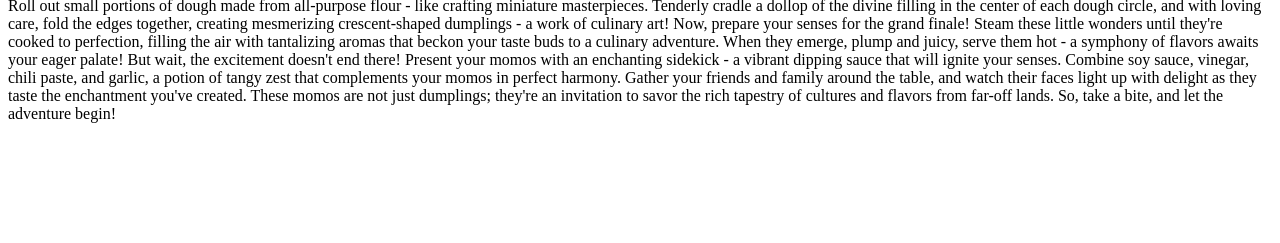
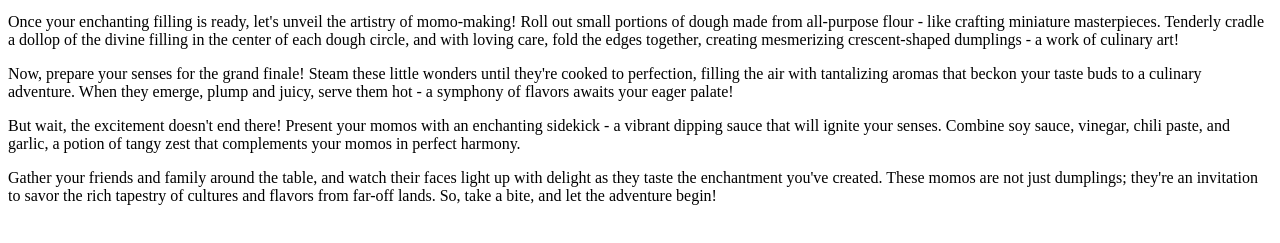
Before and after one commit to Gunjayasgtm/Odin-recipes, a plain HTML site: page receipes/momo.html in a window 1280 px wide. Shown: the part 401-644 px from the top of the page. Drawn offline with Linux system fonts and the light colour scheme.

Commit message:
adding recipes

```diff
--- a/receipes/momo.html
+++ b/receipes/momo.html
@@ -9,14 +9,14 @@
     <h1>Momo</h1>
     <img src="../images/momo.jpg">
     <h1>Receipe</h1>
-    <p>Transport your taste buds to the mystical lands of Nepal and Tibet with these delightful, flavor-packed momos! To create these mouthwatering dumplings, you'll need a filling that's fit for the gods. Take succulent minced meat (chicken, beef, or lamb), and dance it together with finely chopped onions, garlic, and ginger - a harmonious symphony of flavors. Sprinkle in a touch of soy sauce for that extra punch. Now, let the magic happen with a sprinkle of salt, pepper, and a secret blend of aromatic spices!
+    <p>Transport your taste buds to the mystical lands of Nepal and Tibet with these delightful, flavor-packed momos! To create these mouthwatering dumplings, you'll need a filling that's fit for the gods. Take succulent minced meat (chicken, beef, or lamb), and dance it together with finely chopped onions, garlic, and ginger - a harmonious symphony of flavors. Sprinkle in a touch of soy sauce for that extra punch. Now, let the magic happen with a sprinkle of salt, pepper, and a secret blend of aromatic spices!</p>
 
-        Once your enchanting filling is ready, let's unveil the artistry of momo-making! Roll out small portions of dough made from all-purpose flour - like crafting miniature masterpieces. Tenderly cradle a dollop of the divine filling in the center of each dough circle, and with loving care, fold the edges together, creating mesmerizing crescent-shaped dumplings - a work of culinary art!
+    <p>Once your enchanting filling is ready, let's unveil the artistry of momo-making! Roll out small portions of dough made from all-purpose flour - like crafting miniature masterpieces. Tenderly cradle a dollop of the divine filling in the center of each dough circle, and with loving care, fold the edges together, creating mesmerizing crescent-shaped dumplings - a work of culinary art!</p>
 
-        Now, prepare your senses for the grand finale! Steam these little wonders until they're cooked to perfection, filling the air with tantalizing aromas that beckon your taste buds to a culinary adventure. When they emerge, plump and juicy, serve them hot - a symphony of flavors awaits your eager palate!
+    <p>Now, prepare your senses for the grand finale! Steam these little wonders until they're cooked to perfection, filling the air with tantalizing aromas that beckon your taste buds to a culinary adventure. When they emerge, plump and juicy, serve them hot - a symphony of flavors awaits your eager palate!</p>
 
-        But wait, the excitement doesn't end there! Present your momos with an enchanting sidekick - a vibrant dipping sauce that will ignite your senses. Combine soy sauce, vinegar, chili paste, and garlic, a potion of tangy zest that complements your momos in perfect harmony.
+    <p>But wait, the excitement doesn't end there! Present your momos with an enchanting sidekick - a vibrant dipping sauce that will ignite your senses. Combine soy sauce, vinegar, chili paste, and garlic, a potion of tangy zest that complements your momos in perfect harmony.</p>
 
-        Gather your friends and family around the table, and watch their faces light up with delight as they taste the enchantment you've created. These momos are not just dumplings; they're an invitation to savor the rich tapestry of cultures and flavors from far-off lands. So, take a bite, and let the adventure begin!</p>
+    <p>Gather your friends and family around the table, and watch their faces light up with delight as they taste the enchantment you've created. These momos are not just dumplings; they're an invitation to savor the rich tapestry of cultures and flavors from far-off lands. So, take a bite, and let the adventure begin!</p>
 </body>
 </html>
```
